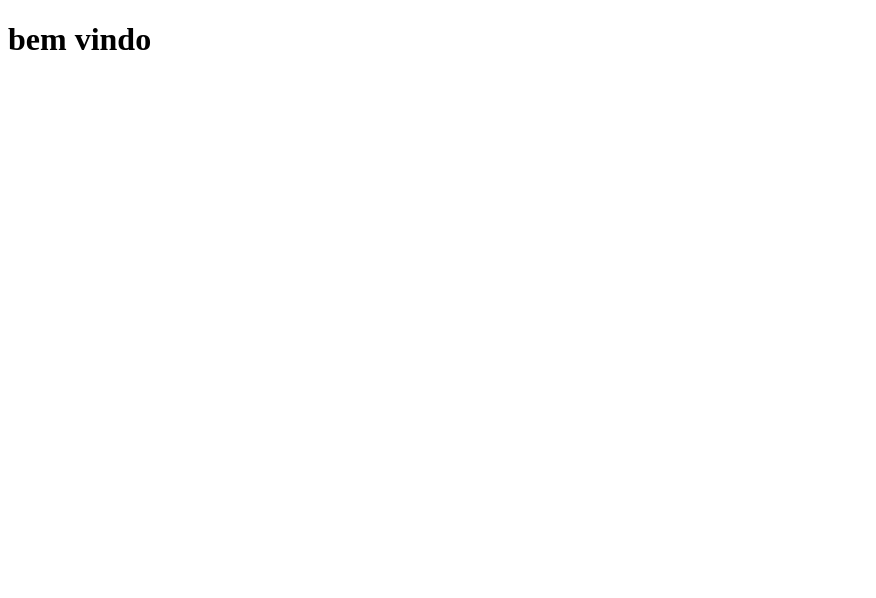
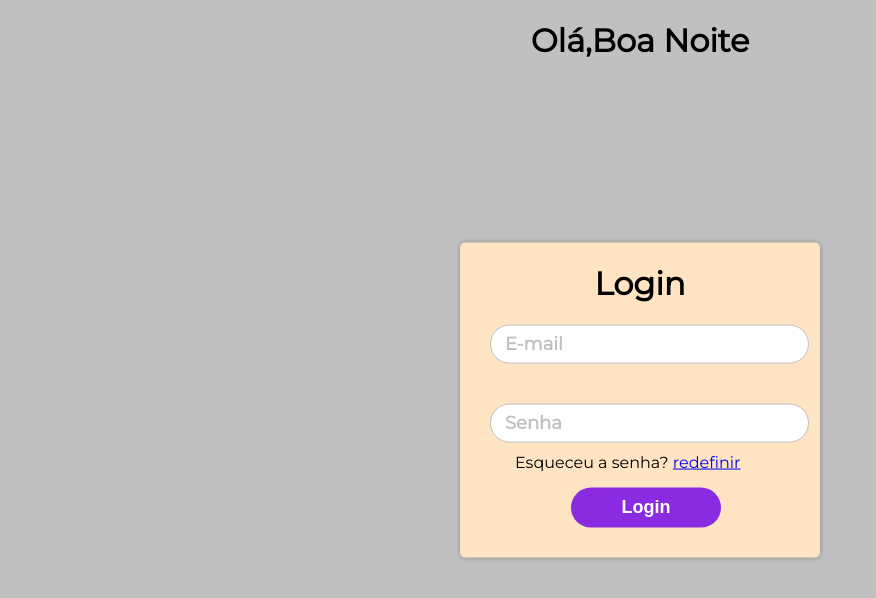
Before and after one commit to AmigoDroid/EmersonProject, a plain HTML site: page index.html in a window 1280 px wide. Shown: the whole page, without its empty margins (0-876 px from the left). Drawn offline with Linux system fonts and the light colour scheme.

Commit message:
login feito

```diff
--- a/index.html
+++ b/index.html
@@ -4,9 +4,36 @@
     <meta charset="UTF-8">
     <meta http-equiv="X-UA-Compatible" content="IE=edge">
     <meta name="viewport" content="width=device-width, initial-scale=1.0">
+    <!--LINK CSS-->
+    <link rel="stylesheet" href="styles/index.css">
+    <!--FONTE-->
+    <link rel="preconnect" href="https://fonts.googleapis.com">
+    <link rel="preconnect" href="https://fonts.gstatic.com" crossorigin>
+    <link href="https://fonts.googleapis.com/css2?family=Montserrat&display=swap" rel="stylesheet">
+    <!--JAVASCRIPT-->
+    <script src="javascript/index.mjs"></script>
     <title>Pizaria</title>
 </head>
-<body>
-    <h1>bem vindo</h1>
+<body onload="mensagem()">
+    <h1 id="msg">Olá</h1>
+   <div id="div-login">
+       <h1>Login</h1>
+
+       <form>
+
+       <div id="div-input">
+       <input type="text" name="email" id="input-emal" required>
+       <label>E-mail</label>
+       </div>
+
+       <div id="div-input">
+        <input type="password" name="senha" id="input-senha" required>
+        <label>Senha</label>
+       </div>
+    </form>
+    <p>Esqueceu a senha? <a href="#">redefinir</a></p>
+    <button>Login</button>
+   </div>
+
 </body>
 </html>
--- /dev/null
+++ b/javascript/index.mjs
@@ -0,0 +1,18 @@
+function mensagem(){
+const msg = window.document.getElementById('msg');
+const data = new Date();
+const hora = data.getHours();
+
+
+if(hora > 0 && hora < 12){
+    //BOM
+    msg.innerText+=',Bom Dia';
+}else if(hora >=12 && hora <= 18){
+    //BOA TARDE
+    msg.innerText+=',Boa Tarde';
+}else{
+    //BOA NOITE
+    msg.innerText+=',Boa Noite';
+  //  window.document.body.style.backgroundColor='#808080'
+}
+}
--- /dev/null
+++ b/styles/index.css
@@ -0,0 +1,74 @@
+body{
+    padding: 0;
+    margin: 0;
+    font-family: montserrat , sans-serif;
+    background-color: silver;
+}
+body h1{
+    text-align: center;
+}
+#div-login{
+    position: absolute;
+    left: 50%;
+    top: 50%;
+    width: 300px;
+    background-color: bisque;
+    padding: 0 30px 30px 30px;
+    border-radius: 5px;
+    box-shadow: 0.1px 0.1px 5.5px 0.1px rgba(66, 65, 65, 0.425);
+    transform: translateX(-50%) translateY(-50%);
+}
+#div-login h1{
+    text-align: center;
+    font-weight: 600;
+
+}
+#div-login p{
+    margin-top: -30px;
+    margin-left: 25px;
+}
+#div-login button{
+    width: 50%;
+    height: 40px;
+    border-radius: 20px;
+    border: none;
+    outline: none;
+    background-color: blueviolet;
+    font-size: 18px;
+    font-weight: 600;
+    color: white;
+    position: relative;
+    left: 27%;
+}
+#div-login button:hover{
+    background-color: white;
+    color: blueviolet;
+}
+#div-input{
+    width: 100%;
+    position: relative;
+}
+#div-input input{
+    width: 100%;
+    margin-bottom: 40px;
+    height: 35px;
+    padding-left: 15px;
+    border-radius: 20px;
+    outline: none;
+    border: 1px solid silver;
+}
+#div-input label{
+position: absolute;
+top:8px;
+left: 15px;
+font-size: 18px;
+font-weight: 600;
+pointer-events: none;
+transition: .25s;
+color: silver;
+}
+#div-input input:focus~label,#div-input input:valid~label{
+    top: -20px;
+    font-size: 14px;
+    color: black;
+}
```
